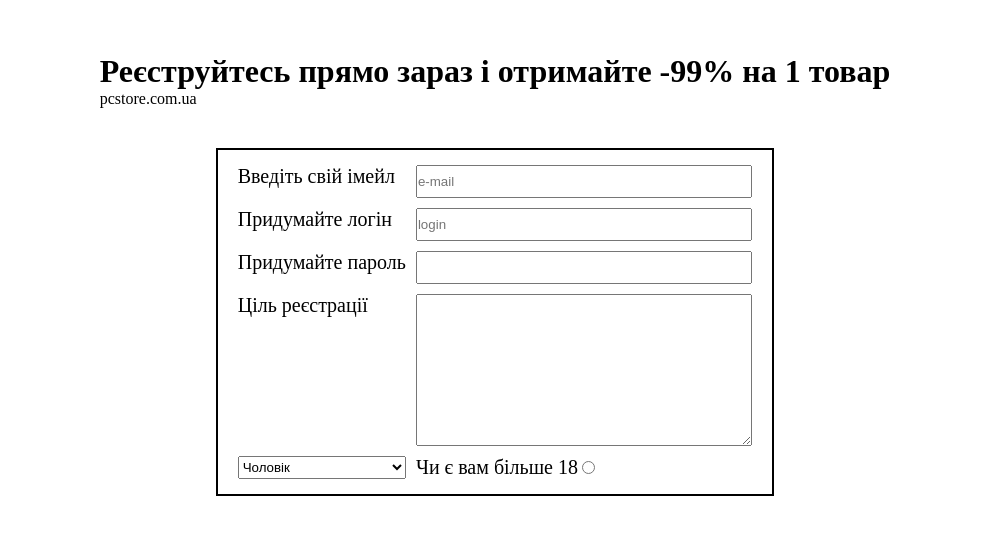
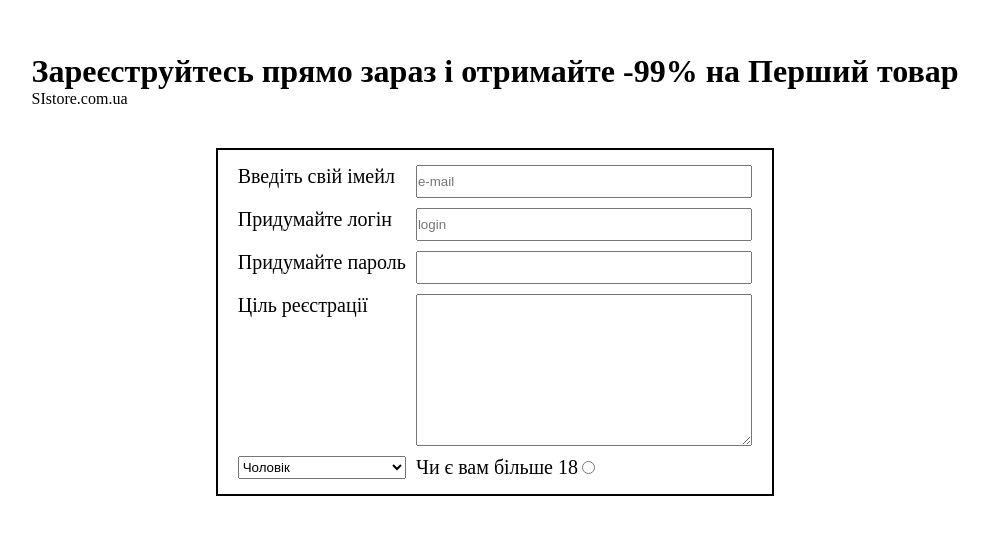
Before and after one commit to scopa-34/Task-6.1, a plain HTML site: page Task 6/index.html in a window 1280 px wide. Shown: the part 126-660 px from the top of the page, without its empty margins (145-1134 px from the left). Drawn offline with Linux system fonts and the light colour scheme.

Commit message:
Add files via upload

```diff
--- a/Task 6/index.html
+++ b/Task 6/index.html
@@ -5,13 +5,13 @@
     <meta charset="UTF-8">
     <meta name="viewport" content="width=device-width, initial-scale=1.0">
     <link rel="stylesheet" href="style.css">
-    <title>gugel forma</title>
+    <title>go0gle forma</title>
 </head>
 
 <body>
     <div class="wstuplenna">
-        <h1>Реєструйтесь прямо зараз і отримайте -99% на 1 товар</h1>
-        <p>pcstore.com.ua</p>
+        <h1>Зареєструйтесь прямо зараз і отримайте -99% на Перший товар</h1>
+        <p>SIstore.com.ua</p>
     </div>
     <form action="url">
 
```
